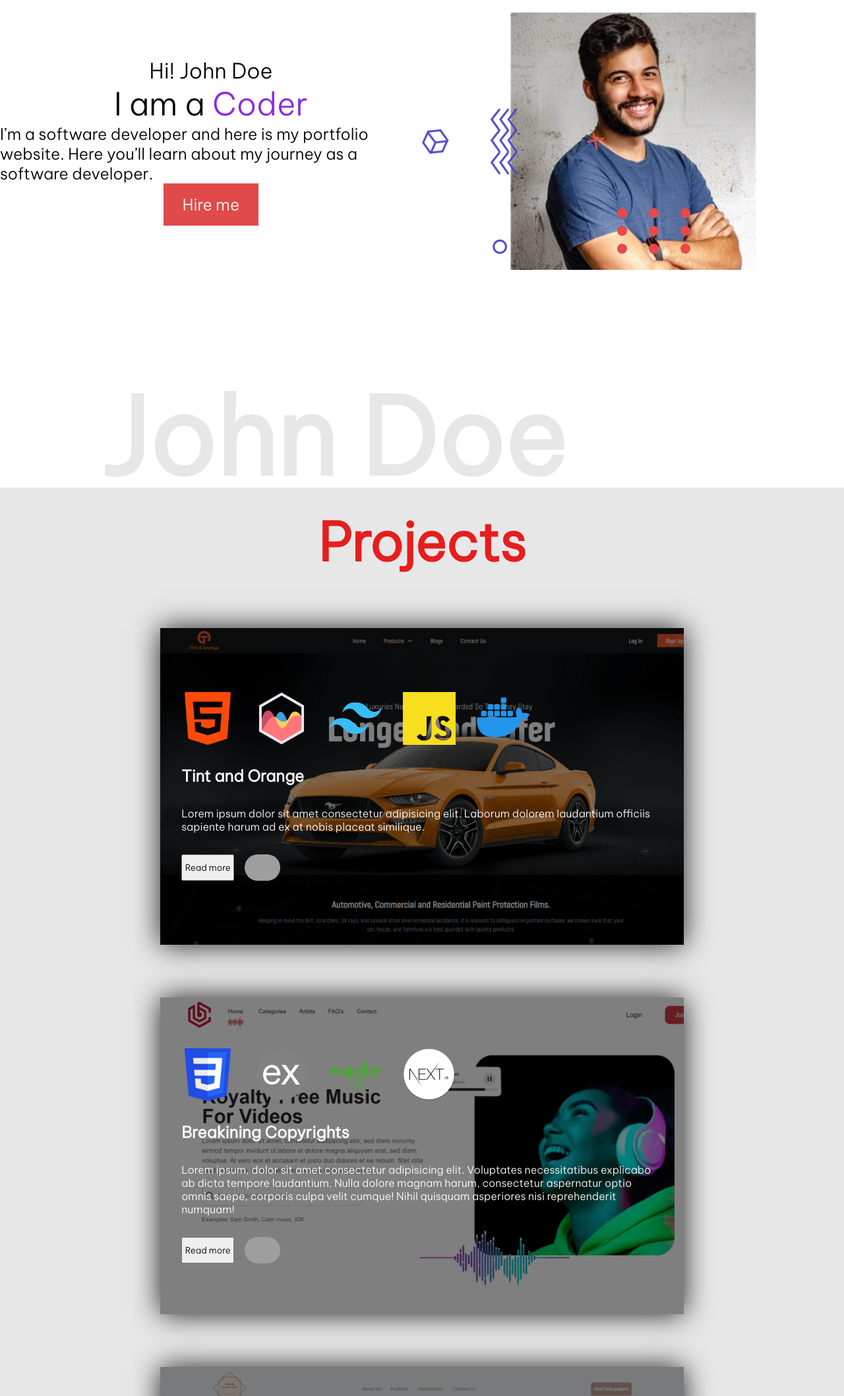
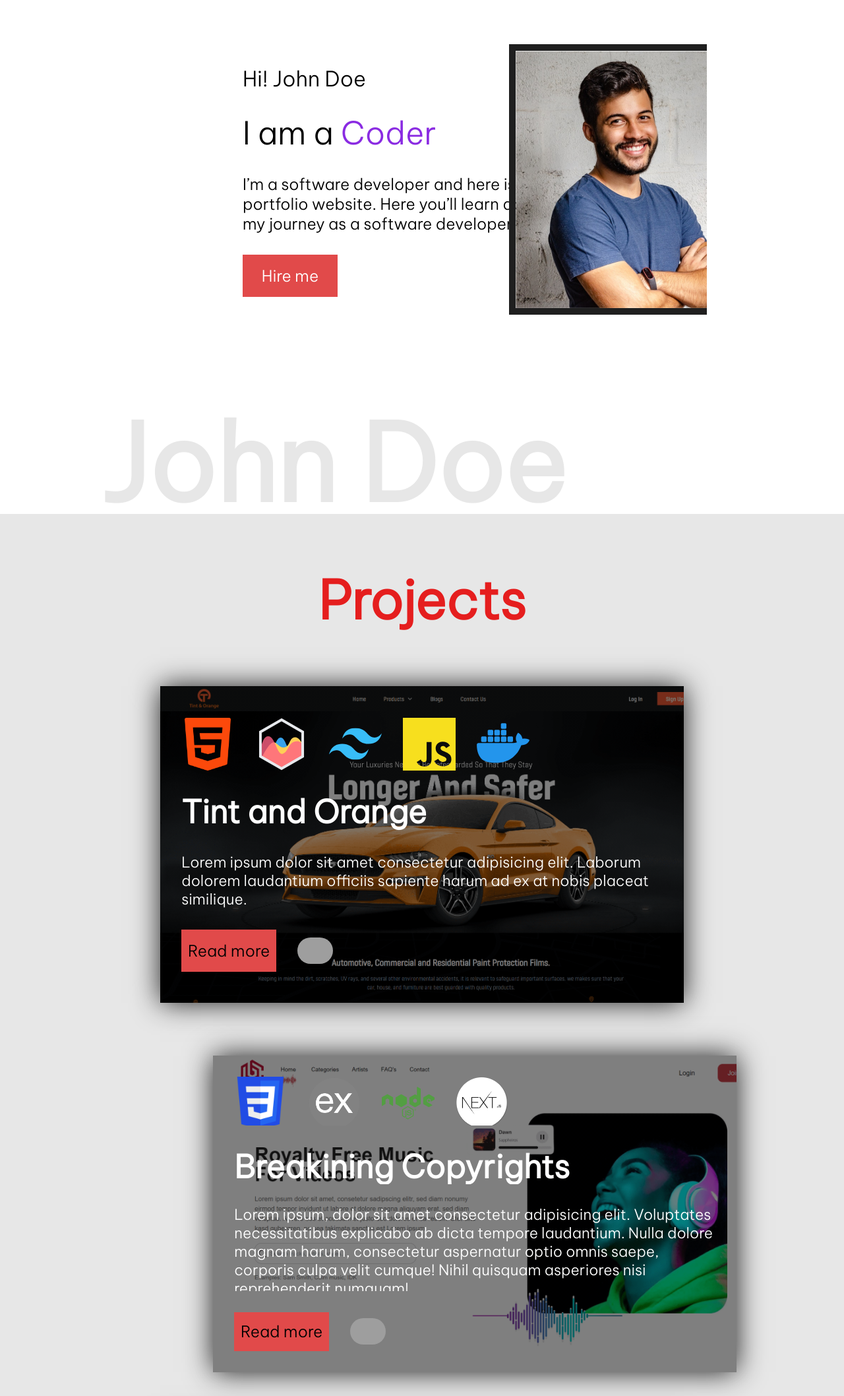
Before and after one commit to sundaram123krishnan/Portfolio-Webiste, a plain HTML site: page index.html in a window 1280 px wide. Shown: the part 125-2241 px from the top of the page at 66% size. Drawn offline with Linux system fonts and the light colour scheme; grey boxes are pictures that could not be loaded.

Commit message:
completed

```diff
--- a/index.html
+++ b/index.html
@@ -33,14 +33,7 @@
             <button class="in-btn">Hire me</button>
         </div>
         <div class="right">
-            <img src="/images/userAsset/UserImage.png" alt="" class="userimg">
-            <img src="/images/userAsset/cube.png" alt="" style="position: absolute;" class="cube">
-            <img src="/images/userAsset/dots.png" alt="" style="position: absolute; top:55vh; right: 28vh;"
-                class="dots">
-            <img src="/images/userAsset/zigzags.png" alt="" style="position: absolute; right: 63vh;" class="zigzag">
-            <img src="/images/userAsset/plus.png" alt="" style="position: absolute; right: 45vh;" class="plus">
-            <img src="/images/userAsset/circle.png" alt="" style="position: absolute; top: 61vh; right: 65vh;"
-                class="circle">
+            <img src="/images/userAsset/UserImage.png" alt="" class="usrimg">
         </div>
     </div>
     <h1 class="middle">John Doe</h1>
@@ -54,28 +47,28 @@
                 <img src="/images/stack/Javascript.svg" alt="" class="sub-proj-img">
                 <img src="/images/stack/Docker.svg" alt="" class="sub-proj-img">
             </div>
-            <h2>Tint and Orange</h2>
-            <p>Lorem ipsum dolor sit amet consectetur adipisicing elit. Laborum dolorem laudantium officiis sapiente
+            <h2 style="font-size: 3rem; font-weight: bolder;">Tint and Orange</h2>
+            <p style="font-size: 1.4rem;">Lorem ipsum dolor sit amet consectetur adipisicing elit. Laborum dolorem laudantium officiis sapiente
                 harum ad ex at nobis placeat similique.</p>
-            <div class="bn" style="display: flex;gap: 1rem;">
+            <div class="bn" style="display: flex;gap: 2rem; align-items: center;">
                 <button class="proj1-button">Read more</button>
                 <img src="https://encrypted-tbn0.gstatic.com/images?q=tbn:ANd9GcQJGtP-Pq0P67Ptyv3tB7Zn2ZYPIT-lPGI7AA&usqp=CAU"
                     alt="" style="height: 40px; border-radius: 2rem;">
             </div>
         </div>
-        <div class="proj2">
+        <div class="proj2" style="transform: translateX(5rem);">
             <div class="proj2-img">
                 <img src="/images/stack/CSS.png" alt="" class="sub-proj-img">
                 <img src="/images/stack/Express.png" alt="" class="sub-proj-img">
                 <img src="/images/stack/NodeJs.svg" alt="" class="sub-proj-img">
                 <img src="/images/stack/NextJsCircle.png" alt="" class="sub-proj-img">
             </div>
-            <h2>Breakining Copyrights</h2>
-            <p>Lorem ipsum, dolor sit amet consectetur adipisicing
+            <h2 style="font-size: 3rem; font-weight: bolder;">Breakining Copyrights</h2>
+            <p style="font-size: 1.4rem;">Lorem ipsum, dolor sit amet consectetur adipisicing
                 elit. Voluptates necessitatibus explicabo ab dicta
                 tempore laudantium. Nulla dolore magnam harum, consectetur aspernatur optio omnis saepe, corporis culpa
                 velit cumque! Nihil quisquam asperiores nisi reprehenderit numquam!</p>
-            <div class="bn" style="display: flex; gap: 1rem;">
+            <div class="bn" style="display: flex; gap: 2rem; align-items: center;">
                 <button class="proj1-button">Read more</button>
                 <img src="https://encrypted-tbn0.gstatic.com/images?q=tbn:ANd9GcQJGtP-Pq0P67Ptyv3tB7Zn2ZYPIT-lPGI7AA&usqp=CAU"
                     alt="" style="height: 40px; border-radius: 2rem;">
@@ -89,28 +82,28 @@
                 <img src="/images/stack/NextJsCircle.png" alt="" class="sub-proj-img">
                 <img src="/images/stack/tailwind.svg" alt="" class="sub-proj-img">
             </div>
-            <h2>Isha Tattva</h2>
-            <p>Lorem ipsum dolor sit amet consectetur adipisicing elit. Tenetur ullam, veritatis accusantium consectetur
+            <h2 style="font-size: 3rem; font-weight: bolder;">Isha Tattva</h2>
+            <p style="font-size: 1.4rem;">Lorem ipsum dolor sit amet consectetur adipisicing elit. Tenetur ullam, veritatis accusantium consectetur
                 debitis laudantium labore earum, sed iste neque alias eligendi. Illo maxime alias quos ad molestiae
                 error earum distinctio fugit accusantium deserunt.</p>
-            <div class="bn" style="display: flex; gap: 1rem;">
+            <div class="bn" style="display: flex; gap: 2rem; align-items: center;">
                 <button class="proj1-button">Read more</button>
                 <img src="https://encrypted-tbn0.gstatic.com/images?q=tbn:ANd9GcQJGtP-Pq0P67Ptyv3tB7Zn2ZYPIT-lPGI7AA&usqp=CAU"
                     alt="" style="height: 40px; border-radius: 2rem;">
             </div>
         </div>
-        <div class="proj4">
+        <div class="proj4" style="transform: translateX(5rem);">
             <div class="proj4-img" style="display: flex; gap: 2rem;">
                 <img src="/images/stack/Vercel.svg" alt="" class="sub-proj-img">
                 <img src="/images/stack/tailwind.svg" alt="" class="sub-proj-img">
                 <img src="/images/stack/NextJsCircle.png" alt="" class="sub-proj-img">
                 <img src="/images/stack/Typescript.svg" alt="" class="sub-proj-img">
             </div>
-            <h2>Granit</h2>
-            <p>Lorem, ipsum dolor sit amet consectetur adipisicing elit. Corrupti tempore facilis dolore ratione quis
+            <h2 style="font-size: 3rem; font-weight: bolder;">Granit</h2>
+            <p style="font-size: 1.4rem;">Lorem, ipsum dolor sit amet consectetur adipisicing elit. Corrupti tempore facilis dolore ratione quis
                 earum sit! Voluptatibus nesciunt optio sequi! Dolores tempora eaque pariatur inventore, velit, quaerat
                 totam corporis odit accusantium dolore, fuga vel.</p>
-            <div class="bn" style="display: flex; gap: 1rem;">
+            <div class="bn" style="display: flex; gap: 1rem; align-items: center;">
                 <button class="proj1-button">Read more</button>
                 <img src="https://encrypted-tbn0.gstatic.com/images?q=tbn:ANd9GcQJGtP-Pq0P67Ptyv3tB7Zn2ZYPIT-lPGI7AA&usqp=CAU"
                     alt="" style="height: 40px; border-radius: 2rem;">
@@ -169,7 +162,9 @@
         </form>
     </div>
     <div class="footer">
-        <img src="" alt="">
+        <img src="/images/stack/Github.svg" alt="" height="75px" width="75px" style="cursor: pointer;">
+        <img src="/images/stack/linkedin2.jpg" alt="" height="75px" width="75px" style="cursor: pointer; border-radius: 5rem;">
+        <img src="/images/stack/twitter.png" alt="" height="75px" width="75px" style="cursor: pointer;">
     </div>
 </body>
 
--- a/styles.css
+++ b/styles.css
@@ -65,92 +65,23 @@ li:hover {
 
 .content {
     display: grid;
-    grid-template-columns: 50vw 50vw;
-    justify-content: center;
+    grid-template-columns: 2fr 1fr;
+    justify-items: center;
     align-items: center;
-    padding: 2rem;
+    margin-left: 23rem;
+    margin-right: 13rem;
+    margin-top: 5rem;
 }
 
 .left {
-    /* display: flex;
-    justify-content: space-evenly;
-    flex-direction: column; */
-    display: grid;
-    justify-items: center;
-    align-items: center;
+    display: flex;
+    flex-direction: column;
+    justify-content: space-around;
+    gap: 2rem;
 }
 
-.right {
-    display: grid;
-    justify-content: center;
-    align-items: center;
-}
-
-
-.userimg {
-    animation-name: up-down;
-    animation-duration: 2s;
-    animation-iteration-count: infinite;
-    transition-timing-function: ease-in-out;
-    position: relative;
-}
-
-.cube {
-    animation-name: rot;
-    animation-duration: 2s;
-    animation-iteration-count: infinite;
-    animation-timing-function: ease;
-}
-
-.zigzag {
-    animation-name: zig;
-    animation-duration: 2s;
-    animation-iteration-count: infinite;
-}
-
-@keyframes zig {
-    from {
-        transform: translateX(0px);
-    }
-
-    to {
-        transform: translateX(12px);
-    }
-}
-
-.circle {
-    animation: circle 2s infinite;
-}
-
-@keyframes circle {
-    from {
-        transform: translateX(0);
-        transform: translateY(0);
-    }
-
-    to {
-        transform: translateX(12px);
-    }
-}
-
-@keyframes rot {
-    from {
-        rotate: 0deg;
-    }
-
-    to {
-        rotate: 180deg;
-    }
-}
-
-@keyframes up-down {
-    from {
-        scale: 1;
-    }
-
-    to {
-        scale: 1.1;
-    }
+.usrimg {
+    border: 10px solid #1f1f1f;
 }
 
 .in-btn {
@@ -192,7 +123,7 @@ li:hover {
     align-items: center;
     background-color: rgb(231, 231, 231);
     margin-top: 6rem;
-    padding: 2rem;
+    padding: 5rem;
 }
 
 /* .proj-img {
@@ -424,7 +355,7 @@ form {
     box-shadow: 0px 0px 40px #1f1f1f;
     background-image:
         linear-gradient(rgba(0, 0, 0, 0.5), rgba(0, 0, 0, 0.5)),
-        url('/images/projects/Project3.png');
+        url('/images/projects/Project4.png');
     cursor: pointer;
     background-size: cover;
     object-fit: contain;
@@ -440,3 +371,146 @@ form {
     padding: 2rem;
     color: white;
 }
+
+.proj1-button {
+    background-color: #e14a4a;
+    height: 4rem;
+    width: 9rem;
+    color: black;
+    font-size: 1.5rem;
+    border: none;
+    font-weight: lighter;
+    cursor: pointer;
+    position: relative;
+    z-index: 1;
+}
+
+.proj1-button::before {
+    content: "";
+    position: absolute;
+    background-color: white;
+    top: 0;
+    bottom: 0;
+    right: 0;
+    left: 0;
+    transform: scaleX(0);
+    transform-origin: left;
+    z-index: -1;
+    transition: all 1s;
+}
+
+.proj1-button:hover::before {
+    transform: scaleX(1);
+}
+
+.proj1 {
+    position: relative;
+    z-index: 1;
+    transition: all 1s;
+}
+
+.proj1::before {
+    content: "";
+    position: absolute;
+    background-color: rgba(4, 4, 62, 0.5);
+    top: 0;
+    bottom: 0;
+    right: 0;
+    left: 0;
+    transform: scaleX(0);
+    transform-origin: left;
+    z-index: -1;
+    transition: all 1s;
+}
+
+.proj1:hover::before {
+    transform: scaleX(1);
+}
+
+.proj1:hover {
+    scale: 1.1;
+}
+
+.proj2 {
+    position: relative;
+    z-index: 1;
+    transition: all 1s;
+}
+
+.proj2::before {
+    content: "";
+    position: absolute;
+    background-color: rgba(4, 4, 62, 0.5);
+    top: 0;
+    bottom: 0;
+    right: 0;
+    left: 0;
+    transform: scaleX(0);
+    transform-origin: left;
+    z-index: -1;
+    transition: all 1s;
+}
+
+.proj2:hover::before {
+    transform: scaleX(1);
+}
+
+.proj2:hover {
+    scale: 1.1;
+}
+
+.proj3 {
+    position: relative;
+    z-index: 1;
+    transition: all 1s;
+}
+
+.proj3::before {
+    content: "";
+    position: absolute;
+    background-color: rgba(4, 4, 62, 0.5);
+    top: 0;
+    bottom: 0;
+    right: 0;
+    left: 0;
+    transform: scaleX(0);
+    transform-origin: left;
+    z-index: -1;
+    transition: all 1s;
+}
+
+.proj3:hover::before {
+    transform: scaleX(1);
+}
+
+.proj3:hover {
+    scale: 1.1;
+}
+
+.proj4 {
+    position: relative;
+    z-index: 1;
+    transition: all 1s;
+}
+
+.proj4::before {
+    content: "";
+    position: absolute;
+    background-color: rgba(4, 4, 62, 0.5);
+    top: 0;
+    bottom: 0;
+    right: 0;
+    left: 0;
+    transform: scaleX(0);
+    transform-origin: left;
+    z-index: -1;
+    transition: all 1s;
+}
+
+.proj4:hover::before {
+    transform: scaleX(1);
+}
+
+.proj4:hover {
+    scale: 1.1;
+}
```
Also changed, not shown: images/stack/insta.jpg (added), images/stack/linkedin.jpg (added), images/stack/linkedin2.jpg (added), images/stack/twitter.png (added).
